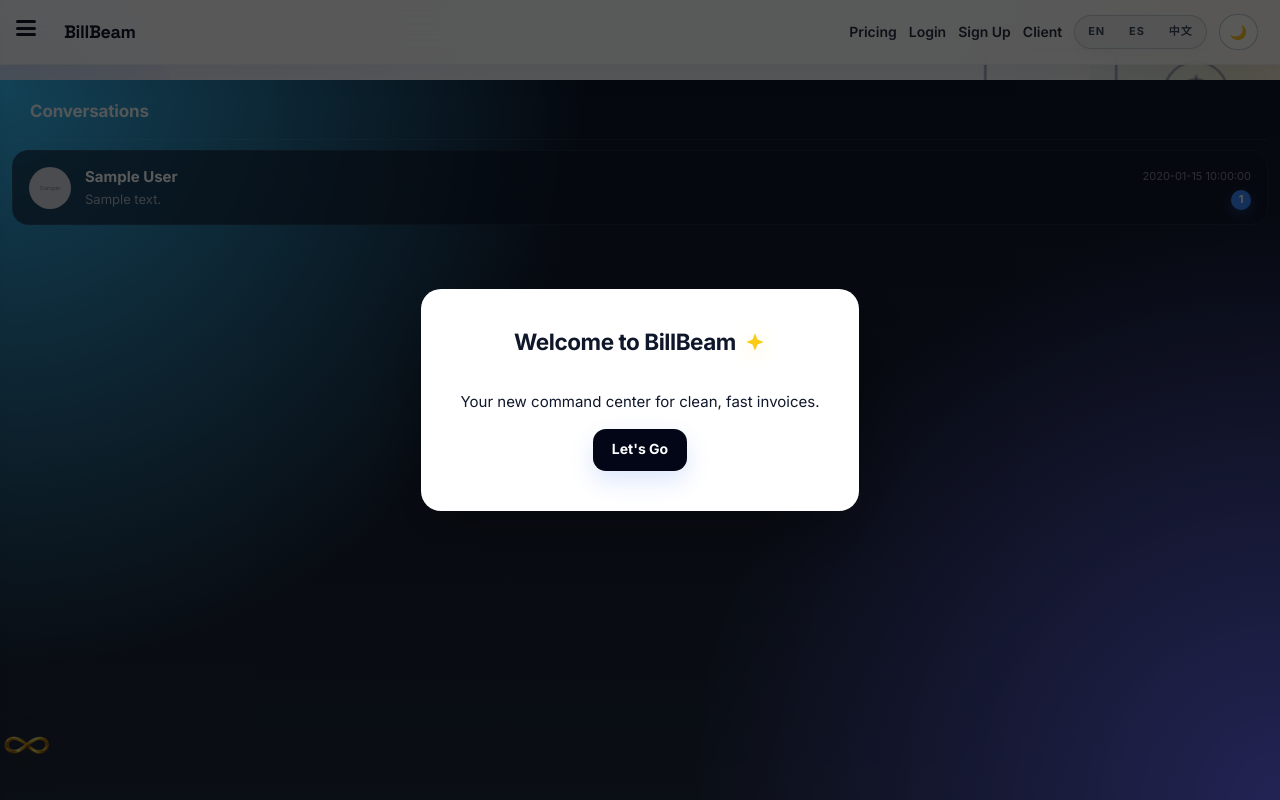
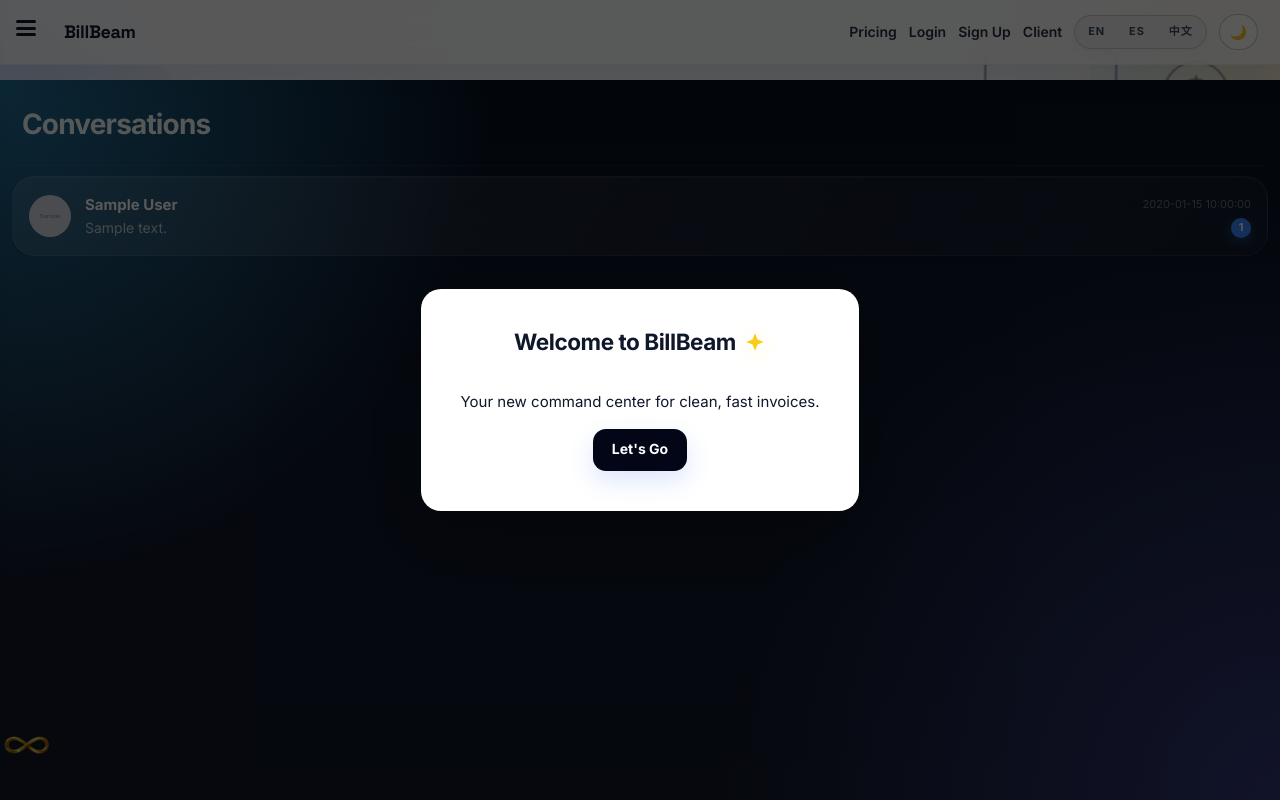
Before and after one commit to mikecalderon742-cell/invoice-app-v2, a Flask app: template templates/messages.html in a window 1280 px wide. Run offline with Flask 3, Linux system fonts and the light colour scheme; the template is opened without the code that fills it: most values are stand-ins (such as "Sample title", 1, 10 or a date in 2020); grey boxes marked "Sample" are stand-in pictures; data that the repository does not hold is empty; parts of the project's set-up code (start-up, migrations or seed data) failed here and were passed over; some libraries are stand-ins or nearby versions.

Commit message:
Add phase 5

```diff
--- a/templates/messages.html
+++ b/templates/messages.html
@@ -24,9 +24,20 @@ html, body {
     touch-action: pan-y;
 
     background:
-        radial-gradient(circle at top left, #38bdf8 0%, transparent 40%),
-        radial-gradient(circle at bottom right, #6366f1 0%, transparent 40%),
-        linear-gradient(180deg, #0f172a 0%, #1e293b 100%);
+        radial-gradient(circle at top left,
+            rgba(56,189,248,0.55) 0%,
+            transparent 34%),
+
+        radial-gradient(circle at bottom right,
+            rgba(99,102,241,0.40) 0%,
+            transparent 38%),
+
+        linear-gradient(
+            180deg,
+            #071120 0%,
+            #0f172a 45%,
+            #111827 100%
+        );
 }
 
 /* LEFT PANEL */
@@ -47,16 +58,18 @@ html, body {
 }
 
 .convo-header {
-    padding: 18px 18px 14px;
+    padding: 22px 10px 18px;
 
-    font-weight: 700;
-    font-size: 17px;
+    font-weight: 750;
+    font-size: 28px;
 
-    color: rgba(255,255,255,0.9);
+    letter-spacing: -0.03em;
 
-    letter-spacing: -0.01em;
+    color: rgba(255,255,255,0.96);
 
-    border-bottom: 1px solid rgba(255,255,255,0.06);
+    border-bottom: 1px solid rgba(255,255,255,0.05);
+
+    margin-bottom: 10px;
 }
 
 .convo-item {
@@ -67,8 +80,16 @@ html, body {
 
 /* INTERACTION (CLEAN + CONSISTENT) */
 .convo-item:hover .convo-card {
-    background: rgba(30, 41, 59, 0.86);
-    transform: translateY(-1px);
+    transform: translateY(-2px);
+
+    background:
+        linear-gradient(
+            135deg,
+            rgba(255,255,255,0.14),
+            rgba(255,255,255,0.05)
+        );
+
+    border: 1px solid rgba(255,255,255,0.12);
 }
 
 .convo-item:active .convo-card {
@@ -250,21 +271,37 @@ html, body {
 }
 
 .convo-card {
+    position: relative;
+
     display: flex;
     align-items: center;
     gap: 14px;
 
     width: 100%;
 
-    padding: 14px 16px;
+    padding: 16px;
 
-    background: rgba(15, 23, 42, 0.62);
-    border: 1px solid rgba(255,255,255,0.06);
-    border-radius: 16px;
+    border-radius: 22px;
 
-    transition: background 0.15s ease, transform 0.15s ease;
+    background:
+        linear-gradient(
+            135deg,
+            rgba(255,255,255,0.10),
+            rgba(255,255,255,0.03)
+        );
 
-    box-shadow: 0 8px 20px rgba(0,0,0,0.18);
+    border: 1px solid rgba(255,255,255,0.08);
+
+    backdrop-filter: blur(18px);
+
+    transition:
+        transform 0.16s ease,
+        background 0.16s ease,
+        border 0.16s ease;
+
+    box-shadow:
+        0 10px 30px rgba(0,0,0,0.24),
+        inset 0 1px 0 rgba(255,255,255,0.06);
 }
 
 .convo-avatar,
@@ -276,8 +313,15 @@ html, body {
 }
 
 .convo-avatar {
-    background: linear-gradient(135deg, #3A8BFF, #6366F1);
-    box-shadow: 0 6px 16px rgba(58,139,255,0.28);
+    background:
+        linear-gradient(
+            135deg,
+            #4facfe,
+            #6366f1
+        );
+
+    box-shadow:
+        0 0 24px rgba(79,172,254,0.30);
 
     color: white;
 
@@ -286,7 +330,7 @@ html, body {
     justify-content: center;
 
     font-weight: 700;
-    font-size: 15px;
+    font-size: 16px;
 }
 
 .convo-avatar-img {
@@ -320,14 +364,16 @@ html, body {
     flex-shrink: 0;
 
     font-size: 11px;
-    color: rgba(255,255,255,0.48);
+    color: rgba(255,255,255,0.38);
+
+    margin-left: 12px;
 }
 
 .convo-preview {
     min-width: 0;
 
-    font-size: 13px;
-    color: rgba(255,255,255,0.62);
+    font-size: 14px;
+    color: rgba(255,255,255,0.70);
 
     white-space: nowrap;
     overflow: hidden;
```
